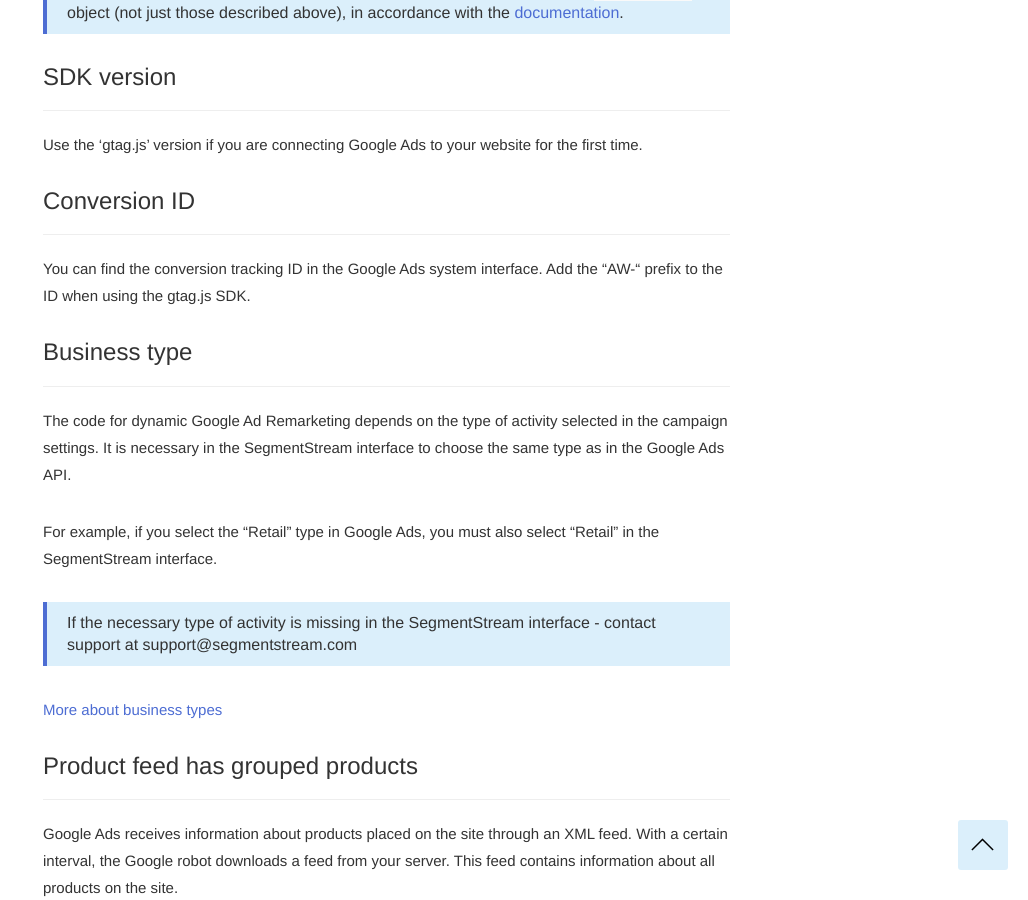
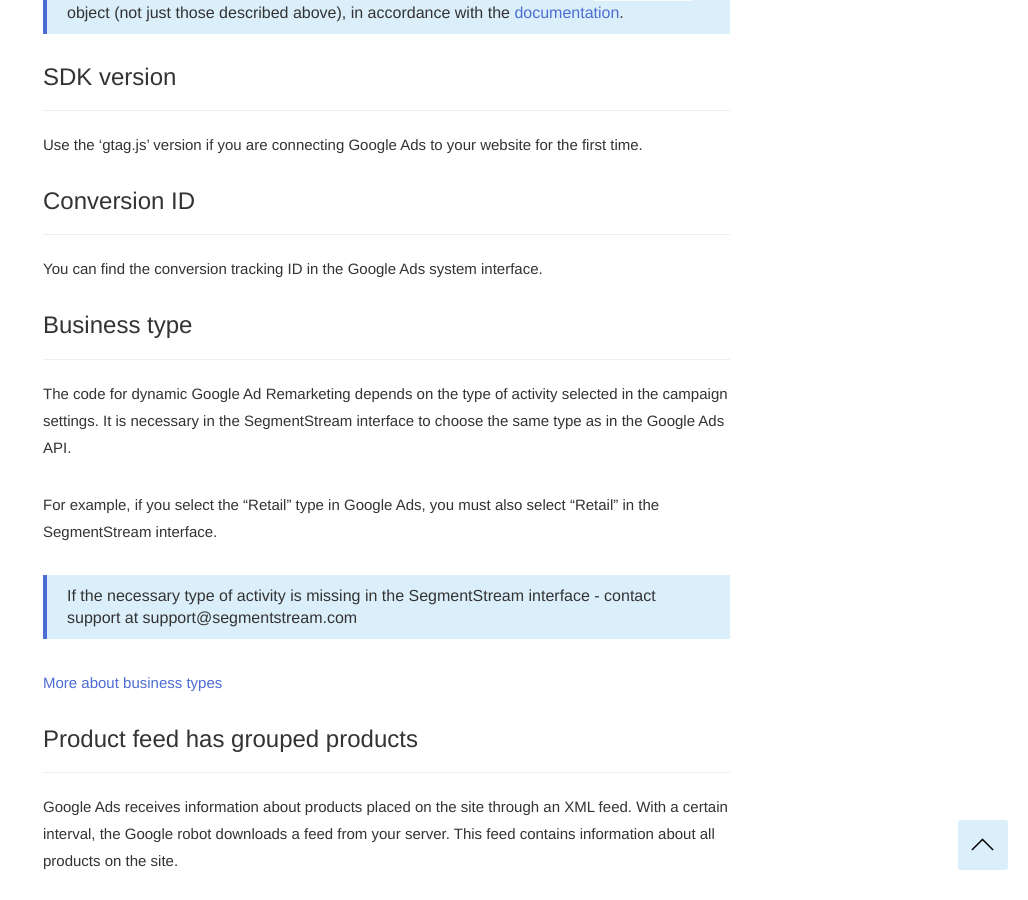
Before and after one commit to segmentstream-com/segmentstream-com.github.io, a Jekyll site: the page built from _docs/integrations/google-adwords.md, in a window 1280 px wide and 900 px high, scrolled down 2397 px. Shown: the whole window, without its empty margins (252-1280 px from the left). Built offline with Jekyll 4.4.1, drawn with Linux system fonts in a browser that asks for light colours; nearby versions of some CDN libraries.

Commit message:
removed adwords aw prefix tip

```diff
--- a/_docs/integrations/google-adwords.md
+++ b/_docs/integrations/google-adwords.md
@@ -62,7 +62,7 @@
 
 ### <a name="conversionID"></a>Conversion ID
 ------
-You can find the conversion tracking ID in the Google Ads system interface. Add the "AW-" prefix to the ID when using the gtag.js SDK.
+You can find the conversion tracking ID in the Google Ads system interface.
 
 ### <a name="businessType"></a>Business type
 ------
```
